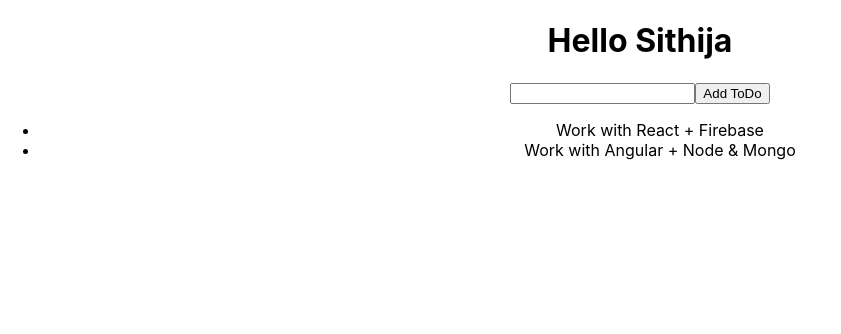
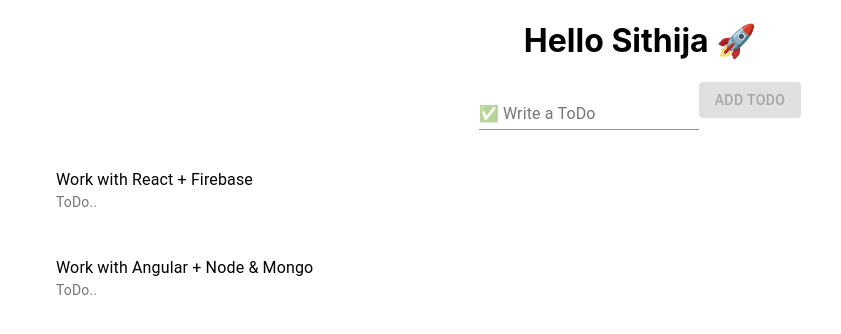
Before and after one commit to Sithija97/React-Applications, a React (Create React App) app in the folder my-app/: page / in a window 1280 px wide. Shown: the top 334 px of the page, without its empty margins (0-841 px from the left). Built offline with nearby package versions, Linux system fonts and the light colour scheme.

Commit message:
Added some Material UI & Initialized Firebase

```diff
--- a/my-app/package.json
+++ b/my-app/package.json
@@ -3,9 +3,11 @@
   "version": "0.1.0",
   "private": true,
   "dependencies": {
+    "@material-ui/core": "^4.11.2",
     "@testing-library/jest-dom": "^5.11.6",
     "@testing-library/react": "^11.2.2",
     "@testing-library/user-event": "^12.3.0",
+    "firebase": "^8.1.2",
     "react": "^17.0.1",
     "react-dom": "^17.0.1",
     "react-scripts": "4.0.1",
--- a/my-app/src/App.js
+++ b/my-app/src/App.js
@@ -1,5 +1,7 @@
 import React, { useState } from "react";
 import "./App.css";
+import { Button,FormControl,InputLabel ,Input } from '@material-ui/core';
+import ToDo from "./ToDo";
 
 function App() {
   const [todos, setTodos] = useState([
@@ -10,17 +12,39 @@
   const [input, setInput] = useState("");
 
   const addToDo = (event) => {
+    // prevent refreshing the page
+    event.preventDefault();
     setTodos([...todos, input]);
+    // clear the input field empty
+    setInput("");
   };
   return (
     <div className="App">
-      <h1>Hello Sithija</h1>
-      <input value={input} onChange={(event) => setInput(event.target.value)} />
-      <button onClick={addToDo}> Add ToDo </button>
+      <h1>Hello Sithija 🚀</h1>
+
+      <form>
+        <FormControl>
+          <InputLabel>✅ Write a ToDo</InputLabel>
+          <Input
+            value={input}
+            onChange={(event) => setInput(event.target.value)}
+            aria-describedby="my-helper-text"
+          />
+        </FormControl>
+        <Button
+          type="submit"
+          disabled={!input}
+          variant="contained"
+          color="primary"
+          onClick={addToDo}
+        >
+          Add ToDo
+        </Button>
+      </form>
 
       <ul>
         {todos.map((todo) => (
-          <li>{todo}</li>
+          <ToDo text={todo}/>
         ))}
       </ul>
     </div>
--- /dev/null
+++ b/my-app/src/ToDo.js
@@ -0,0 +1,14 @@
+import React from "react";
+import { ListItem, ListItemText, List } from "@material-ui/core";
+
+function ToDo(props) {
+  return (
+    <List>
+      <ListItem>
+        <ListItemText primary={props.text} secondary="ToDo.."/>
+      </ListItem>
+    </List>
+  );
+}
+
+export default ToDo;
```
Also changed, not shown: my-app/src/firebase.js (added, +14 -0 lines), 2 other files (tests, documents, lock files or other folders).
